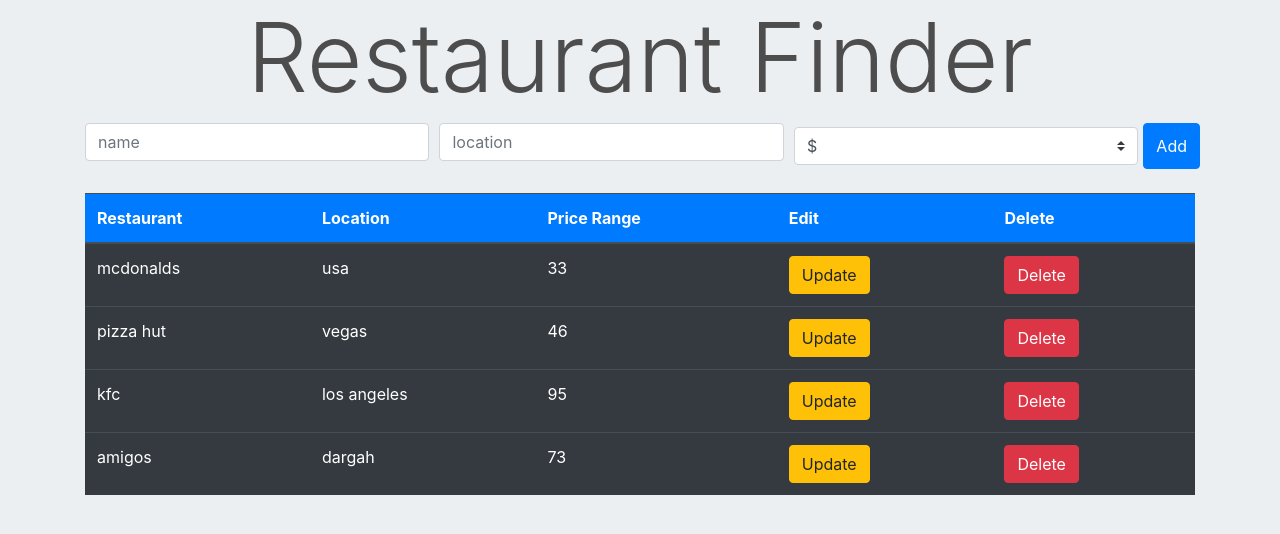
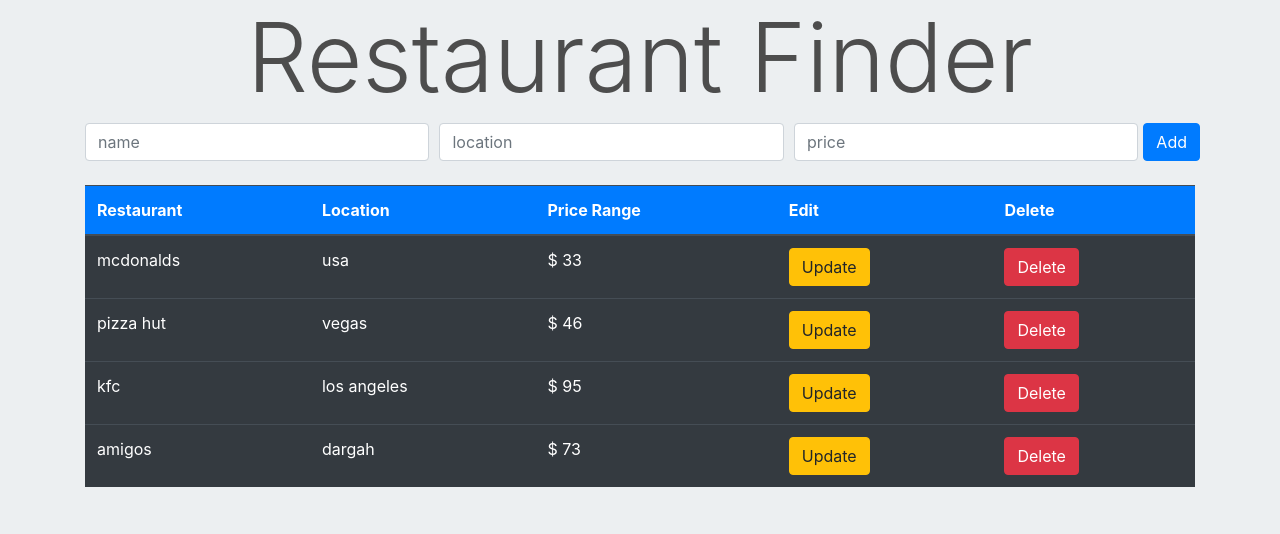
Before and after one commit to saalikmubeen/PERN-STACK--CLIENT, a React (Create React App) app: page / in a window 1280 px wide. Shown: the top 534 px of the page. Built offline with nearby package versions, Linux system fonts and the light colour scheme.

Commit message:
wired up add restaurant functionality on client side

```diff
--- a/src/components/AddRestaurant.js
+++ b/src/components/AddRestaurant.js
@@ -1,12 +1,31 @@
-import React from 'react';
+import React, {useContext, useState} from 'react';
+import {RestaurantContext} from "../contexts/RestaurantContext";
 
 function AddRestaurant() {
+  var [name, setName] = useState("");
+  var [location, setLocation] = useState("");
+  var [price, setPrice] = useState('');
+
+  var {dispatch} = useContext(RestaurantContext);
+
+  function handleSubmit(e){
+       e.preventDefault();
+
+       dispatch({
+         type: "ADD_RESTAURANT",
+         restaurant: {name, location, price_range: price}
+       })
+
+  }
+
+
   return (
     <div className="mb-4">
-    <form action="">
+    <form onSubmit={handleSubmit}>
       <div className="form-row">
         <div className="col">
           <input
+            onChange={(e) => setName(e.target.value)}
             type="text"
             className="form-control"
             placeholder="name"
@@ -14,22 +33,20 @@
         </div>
         <div className="col">
           <input
+            onChange={(e) => setLocation(e.target.value)}
             className="form-control"
             type="text"
             placeholder="location"
           />
         </div>
         <div className="col">
-          <select
-            className="custom-select my-1 mr-sm-2"
-          >
-            <option disabled>Price Range</option>
-            <option value="1">$</option>
-            <option value="2">$$</option>
-            <option value="3">$$$</option>
-            <option value="4">$$$$</option>
-            <option value="5">$$$$$</option>
-          </select>
+        <input
+            onChange={(e) => setPrice(e.target.value)}
+            className="form-control"
+            type="number"
+            placeholder="price"
+            min="0"
+          />
         </div>
         <button
           type="submit"
--- a/src/components/RestaurantList.js
+++ b/src/components/RestaurantList.js
@@ -2,8 +2,7 @@
 import {RestaurantContext} from "../contexts/RestaurantContext";
 
 function RestaurantList() {
-     var restaurants = useContext(RestaurantContext);
-     console.log(restaurants)
+     var {restaurants} = useContext(RestaurantContext);
     return (
         <div className="list-group">
         <table className="table table-hover table-dark">
@@ -26,7 +25,7 @@
                     <td>{restaurant.name}</td>
                     <td>{restaurant.location}</td>
                     {/* <td>{"$".repeat(restaurant.price_range)}</td> */}
-                    <td>{restaurant.price_range}</td>
+                    <td>$ {restaurant.price_range}</td>
                     <td>
                       <button
                         className="btn btn-warning"
--- a/src/contexts/RestaurantContext.js
+++ b/src/contexts/RestaurantContext.js
@@ -34,7 +34,7 @@
 export function RestaurantContextProvider(props){
      var [state, dispatch] = useReducer(restaurantReducer, defaultRestaurants);
     return (
-        <RestaurantContext.Provider value={state}>
+        <RestaurantContext.Provider value={{restaurants: state, dispatch}}>
             {props.children}
         </RestaurantContext.Provider>
     )
--- a/src/reducers/restaurantReducer.js
+++ b/src/reducers/restaurantReducer.js
@@ -1,7 +1,7 @@
 function restaurantReducer(state, action){
     switch(action.type){
         case "ADD_RESTAURANT":
-            return {...state, ...action.restaurant};
+            return [...state, action.restaurant];
         case "UPDATE_RESTAURANT":
             return state.map((restaurant) => restaurant.id === action.id ? {...restaurant, ...action.restaurantUpdates} : restaurant);
         case "DELETE_RESTAURANT":
```
